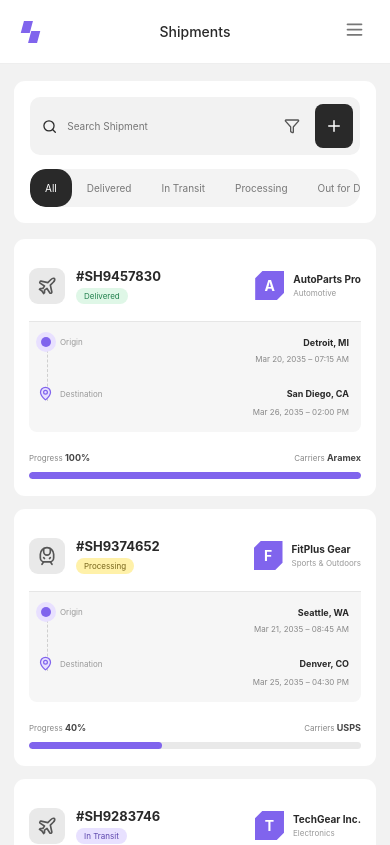
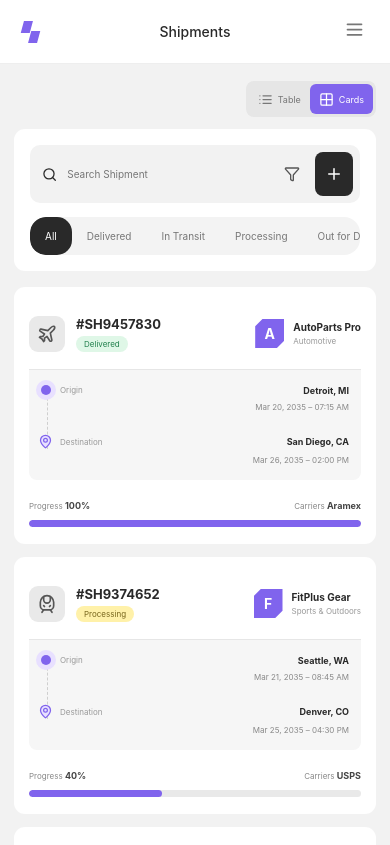
Before and after one commit to dhurbo308/ShipNow, a Next.js app: page /shipments in a window 390 px wide. Shown: the top 845 px of the page. Built offline with nearby package versions, Linux system fonts and the light colour scheme.

Commit message:
feat: expose responsive shipment view switcher

```diff
--- a/app/globals.css
+++ b/app/globals.css
@@ -910,6 +910,7 @@ button:focus-visible, a:focus-visible {
 .view-switcher { display: inline-flex; border-radius: 7px; padding: 2px; background: #e6e6e6; }
 .view-switcher button { display: grid; width: 25px; height: 23px; place-items: center; border: 0; border-radius: 5px; color: #777; background: transparent; }
 .view-switcher button.active { color: #fff; background: #8064ed; }
+.mobile-view-switcher { display: none; }
 .new-shipment { display: flex; align-items: center; gap: 8px; height: 42px; border: 0; border-radius: 7px; padding: 0 18px; color: #fff; background: #292929; font-size: 12px; }
 .shipments-toolbar { display: flex; align-items: center; justify-content: space-between; gap: 18px; margin-bottom: 17px; }
 .status-tabs { display: flex; height: 38px; overflow: hidden; border-radius: 16px; background: #fff; }
@@ -1027,6 +1028,14 @@ button:focus-visible, a:focus-visible {
 
   .shipments-heading h1 {
     font-size: 24px;
+  }
+
+  .shipments-heading > div {
+    min-width: 245px;
+  }
+
+  .shipments-heading .breadcrumb-row {
+    justify-content: space-between;
   }
 
   .shipments-toolbar {
@@ -1199,6 +1208,30 @@ button:focus-visible, a:focus-visible {
   .shipments-heading { height: 0; margin: 0; overflow: visible; }
   .shipments-heading > div { display: none; }
   .shipments-heading > .new-shipment { display: none; }
+  .mobile-view-switcher {
+    display: flex;
+    width: max-content;
+    margin: 0 0 12px auto;
+    border-radius: 8px;
+    padding: 3px;
+    background: #e6e6e6;
+  }
+  .mobile-view-switcher button {
+    display: flex;
+    align-items: center;
+    gap: 5px;
+    height: 30px;
+    border: 0;
+    border-radius: 6px;
+    padding: 0 9px;
+    color: #777;
+    background: transparent;
+    font-size: 9px;
+  }
+  .mobile-view-switcher button.active {
+    color: #fff;
+    background: #8064ed;
+  }
   .shipments-toolbar {
     align-items: stretch;
     flex-direction: column;
--- a/components/shipments/shipments-page.tsx
+++ b/components/shipments/shipments-page.tsx
@@ -54,6 +54,10 @@ export function ShipmentsPage() {
           </div>
           <button className="new-shipment"><Plus size={18} />New Shipment</button>
         </header>
+        <div className="mobile-view-switcher" aria-label="Shipment view">
+          <button className={view === "table" ? "active" : ""} onClick={() => switchView("table")}><List size={15} /><span>Table</span></button>
+          <button className={view === "grid" ? "active" : ""} onClick={() => switchView("grid")}><Grid2X2 size={15} /><span>Cards</span></button>
+        </div>
 
         {view === "table" && <TableMetrics />}
 
```
